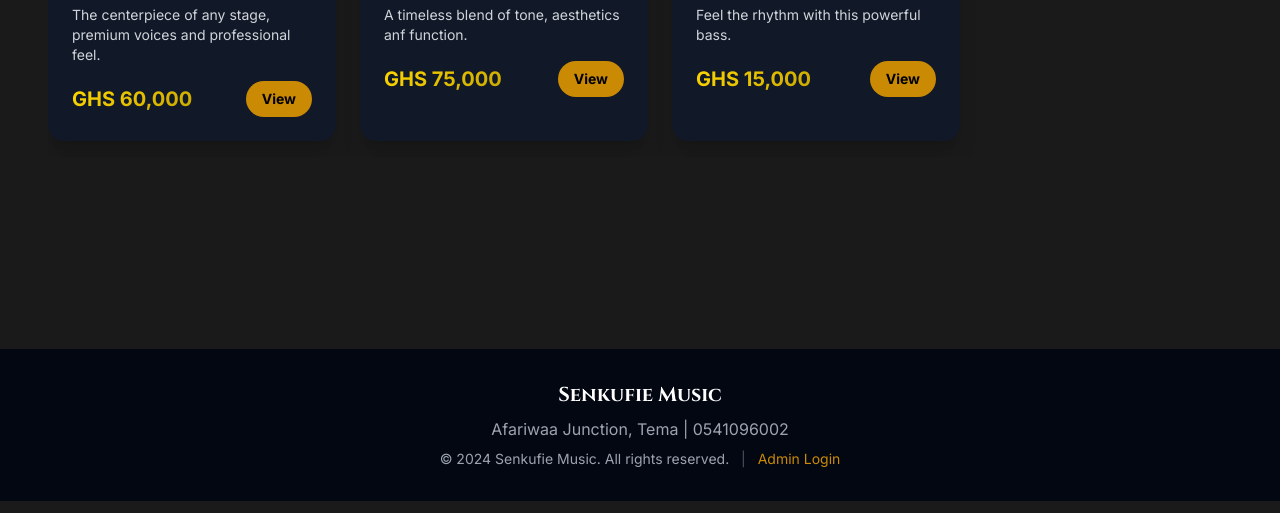
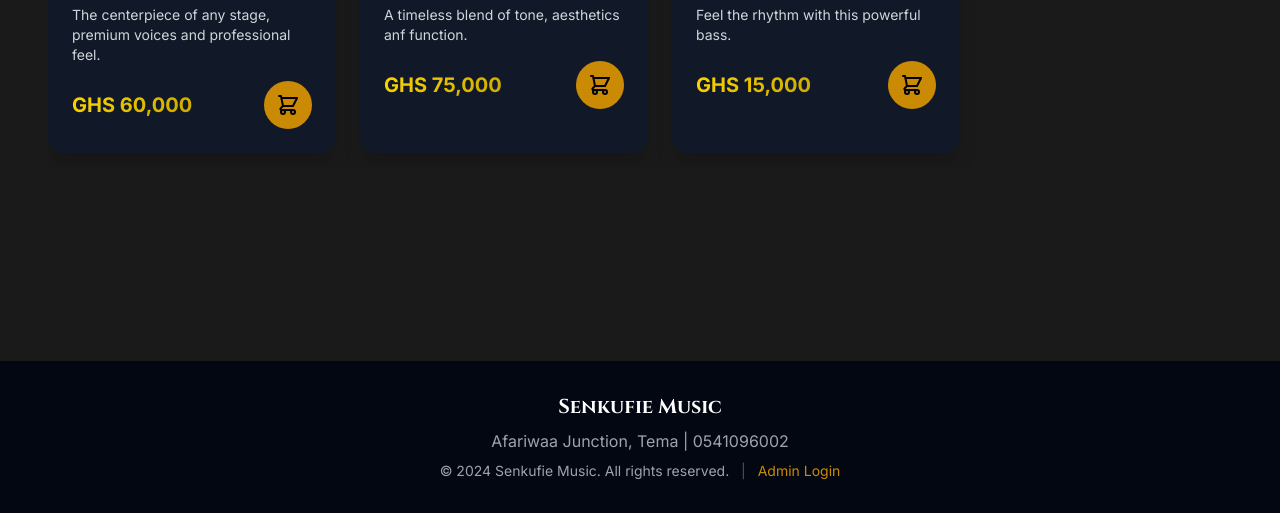
Before and after one commit to Ivord2810/semkufie, a plain HTML site: page index.html in a window 1280 px wide. Shown: the part 1944-2457 px from the top of the page. Drawn offline with nearby package versions, Linux system fonts and the light colour scheme.

Commit message:
Update index.html

```diff
--- a/index.html
+++ b/index.html
@@ -146,7 +146,15 @@
                         <p class="text-sm text-gray-300 mb-4">The centerpiece of any stage, premium voices and professional feel.</p>
                         <div class="flex items-center justify-between">
                             <span class="text-xl font-bold gold-gradient">GHS 60,000</span>
-                            <button class="bg-yellow-600 text-black font-semibold py-2 px-4 rounded-full text-sm hover:bg-white hover:text-black transition-colors duration-300">View</button>
+                            <!-- Updated button to WhatsApp link (Shopping Cart Icon) -->
+                            <a href="https://wa.me/233541096002?text=I%20am%20interested%20in%20the%20Yamaha%20Montage%20M8x%20listed%20on%20your%20showroom." target="_blank"
+                                title="Message us about this product on WhatsApp"
+                                class="p-3 rounded-full bg-yellow-600 text-black hover:bg-yellow-500 transition-colors duration-300 hover-lift flex-shrink-0">
+                                <!-- Shopping Cart Icon SVG -->
+                                <svg class="w-6 h-6" fill="none" stroke="currentColor" viewBox="0 0 24 24" xmlns="http://www.w3.org/2000/svg">
+                                    <path stroke-linecap="round" stroke-linejoin="round" stroke-width="2" d="M3 3h2l.4 2M7 13h10l4-8H5.4M7 13L5.4 5M7 13l-2.293 2.293c-.63.63-.184 1.707.707 1.707H17m0 0a2 2 0 100 4 2 2 0 000-4zm-8 2a2 2 0 11-4 0 2 2 0 014 0z"></path>
+                                </svg>
+                            </a>
                         </div>
                     </div>
                     <!-- Carousel Item 2 -->
@@ -156,7 +164,15 @@
                         <p class="text-sm text-gray-300 mb-4">A timeless blend of tone, aesthetics anf function.</p>
                         <div class="flex items-center justify-between">
                             <span class="text-xl font-bold gold-gradient">GHS 75,000</span>
-                            <button class="bg-yellow-600 text-black font-semibold py-2 px-4 rounded-full text-sm hover:bg-white hover:text-black transition-colors duration-300">View</button>
+                            <!-- Updated button to WhatsApp link (Shopping Cart Icon) -->
+                            <a href="https://wa.me/233541096002?text=I%20am%20interested%20in%20the%20Nord%20Stage%204%20listed%20on%20your%20showroom." target="_blank"
+                                title="Message us about this product on WhatsApp"
+                                class="p-3 rounded-full bg-yellow-600 text-black hover:bg-yellow-500 transition-colors duration-300 hover-lift flex-shrink-0">
+                                <!-- Shopping Cart Icon SVG -->
+                                <svg class="w-6 h-6" fill="none" stroke="currentColor" viewBox="0 0 24 24" xmlns="http://www.w3.org/2000/svg">
+                                    <path stroke-linecap="round" stroke-linejoin="round" stroke-width="2" d="M3 3h2l.4 2M7 13h10l4-8H5.4M7 13L5.4 5M7 13l-2.293 2.293c-.63.63-.184 1.707.707 1.707H17m0 0a2 2 0 100 4 2 2 0 000-4zm-8 2a2 2 0 11-4 0 2 2 0 014 0z"></path>
+                                </svg>
+                            </a>
                         </div>
                     </div>
                     <!-- Carousel Item 3 -->
@@ -166,7 +182,15 @@
                         <p class="text-sm text-gray-300 mb-4">Feel the rhythm with this powerful bass.</p>
                         <div class="flex items-center justify-between">
                             <span class="text-xl font-bold gold-gradient">GHS 15,000</span>
-                            <button class="bg-yellow-600 text-black font-semibold py-2 px-4 rounded-full text-sm hover:bg-white hover:text-black transition-colors duration-300">View</button>
+                            <!-- Updated button to WhatsApp link (Shopping Cart Icon) -->
+                            <a href="https://wa.me/233541096002?text=I%20am%20interested%20in%20the%20Marcus%20Miller%20M2%20listed%20on%20your%20showroom." target="_blank"
+                                title="Message us about this product on WhatsApp"
+                                class="p-3 rounded-full bg-yellow-600 text-black hover:bg-yellow-500 transition-colors duration-300 hover-lift flex-shrink-0">
+                                <!-- Shopping Cart Icon SVG -->
+                                <svg class="w-6 h-6" fill="none" stroke="currentColor" viewBox="0 0 24 24" xmlns="http://www.w3.org/2000/svg">
+                                    <path stroke-linecap="round" stroke-linejoin="round" stroke-width="2" d="M3 3h2l.4 2M7 13h10l4-8H5.4M7 13L5.4 5M7 13l-2.293 2.293c-.63.63-.184 1.707.707 1.707H17m0 0a2 2 0 100 4 2 2 0 000-4zm-8 2a2 2 0 11-4 0 2 2 0 014 0z"></path>
+                                </svg>
+                            </a>
                         </div>
                     </div>
                 </div>
@@ -323,7 +347,7 @@
             <p class="text-sm">
                 &copy; 2024 Senkufie Music. All rights reserved.
                 <span class="mx-2 text-gray-600">|</span>
-                <!-- Hidden Admin Link: This is how the admin page is connected -->
+                <!-- Hidden Admin Link: Uncomment the line below to access the Admin page -->
                 <a href="#" class="text-yellow-600 hover:text-white transition-colors" onclick="showPage('admin-page', null)">Admin Login</a>
             </p>
         </div>
@@ -332,11 +356,11 @@
     <script>
         // =================================================================
         // *** 1. SUPABASE INITIALIZATION ***
-        // NOTE: Credentials are now correctly embedded from user input.
         // =================================================================
         const SUPABASE_URL = 'https://zeqaggtkcqruhwstymjk.supabase.co';
         const SUPABASE_ANON_KEY = 'eyJhbGciOiJIUzI1NiIsInR5cCI6IkpXVCJ9.eyJpc3MiOiJzdXBhYmFzZSIsInJlZiI6InplcWFnZ3RrY3FydWh3c3R5bWprIiwicm9sZSI6ImFub24iLCJpYXQiOjE3NTkzNjg4MTYsImV4cCI6MjA3NDk0NDgxNn0.j6DNbFXTr1XB6rzeM2s0Wc6MRmZ4zaVPfaiVjUNC_fg';
         const TABLE_NAME = 'products';
+        const CONTACT_NUMBER_GH_INTERNATIONAL = '233541096002'; // International format without '+'
 
         if (SUPABASE_URL === 'YOUR_SUPABASE_URL_HERE' || SUPABASE_ANON_KEY === 'YOUR_SUPABASE_ANON_KEY_HERE') {
             console.error("FATAL ERROR: Please update SUPABASE_URL and SUPABASE_ANON_KEY with your credentials to enable database persistence.");
@@ -352,6 +376,7 @@
         const HEADER_OFFSET = 96;
 
         // Map of Category IDs to user-friendly names
+        // *** NEW: Added 'Others' Category ***
         const categoryMap = [
             { id: 'lead-guitars-section', name: 'Lead Guitars' },
             { id: 'bass-guitars-section', name: 'Bass Guitars' },
@@ -362,6 +387,7 @@
             { id: 'monitors-section', name: 'Monitors (Active & Passive)' },
             { id: 'line-arrays-section', name: 'Line Arrays' },
             { id: 'mixers-section', name: 'Mixers (Digital & Analog)' },
+            { id: 'others-section', name: 'Others' }, // The new category!
         ];
 
 
@@ -501,7 +527,7 @@
         }
 
         // =================================================================
-        // *** 4. RENDERING FUNCTIONS ***
+        // *** 4. RENDERING FUNCTIONS (UPDATED) ***
         // =================================================================
 
         /**
@@ -510,6 +536,10 @@
         function generateProductCard(product) {
             const imageUrl = product.imageURL;
 
+            // Create the WhatsApp link with a pre-filled message
+            const whatsappMessage = `I am interested in the ${product.name} (ID: ${product.id}) listed on your showroom. Can you tell me more about its availability?`;
+            const whatsappLink = `https://wa.me/${CONTACT_NUMBER_GH_INTERNATIONAL}?text=${encodeURIComponent(whatsappMessage)}`;
+
             return `
                 <div id="product-${product.id}" class="bg-gray-900 rounded-2xl p-6 shadow-xl transition-transform duration-300 hover-lift product-card fade-in">
                     <img src="${imageUrl}" onerror="this.onerror=null;this.src='https://placehold.co/600x400/333/666?text=Image+Missing'" alt="${product.name}" class="w-full h-48 object-cover rounded-xl mb-4">
@@ -517,7 +547,16 @@
                     <p class="text-gray-300 mb-4 product-description">${product.description}</p>
                     <div class="flex items-center justify-between">
                         <span class="text-2xl font-bold gold-gradient">${product.price}</span>
-                        <button class="bg-yellow-600 text-black font-semibold py-2 px-6 rounded-full hover:bg-white hover:text-black transition-colors duration-300">Add to Cart</button>
+
+                        <!-- NEW: Shopping Cart Icon with WhatsApp Functionality -->
+                        <a href="${whatsappLink}" target="_blank" rel="noopener noreferrer"
+                           title="Message us about this product on WhatsApp"
+                           class="p-3 rounded-full bg-yellow-600 text-black hover:bg-yellow-500 transition-colors duration-300 hover-lift flex-shrink-0">
+                            <!-- Shopping Cart Icon SVG -->
+                            <svg class="w-6 h-6" fill="none" stroke="currentColor" viewBox="0 0 24 24" xmlns="http://www.w3.org/2000/svg">
+                                <path stroke-linecap="round" stroke-linejoin="round" stroke-width="2" d="M3 3h2l.4 2M7 13h10l4-8H5.4M7 13L5.4 5M7 13l-2.293 2.293c-.63.63-.184 1.707.707 1.707H17m0 0a2 2 0 100 4 2 2 0 000-4zm-8 2a2 2 0 11-4 0 2 2 0 014 0z"></path>
+                            </svg>
+                        </a>
                     </div>
                 </div>
             `;
```
